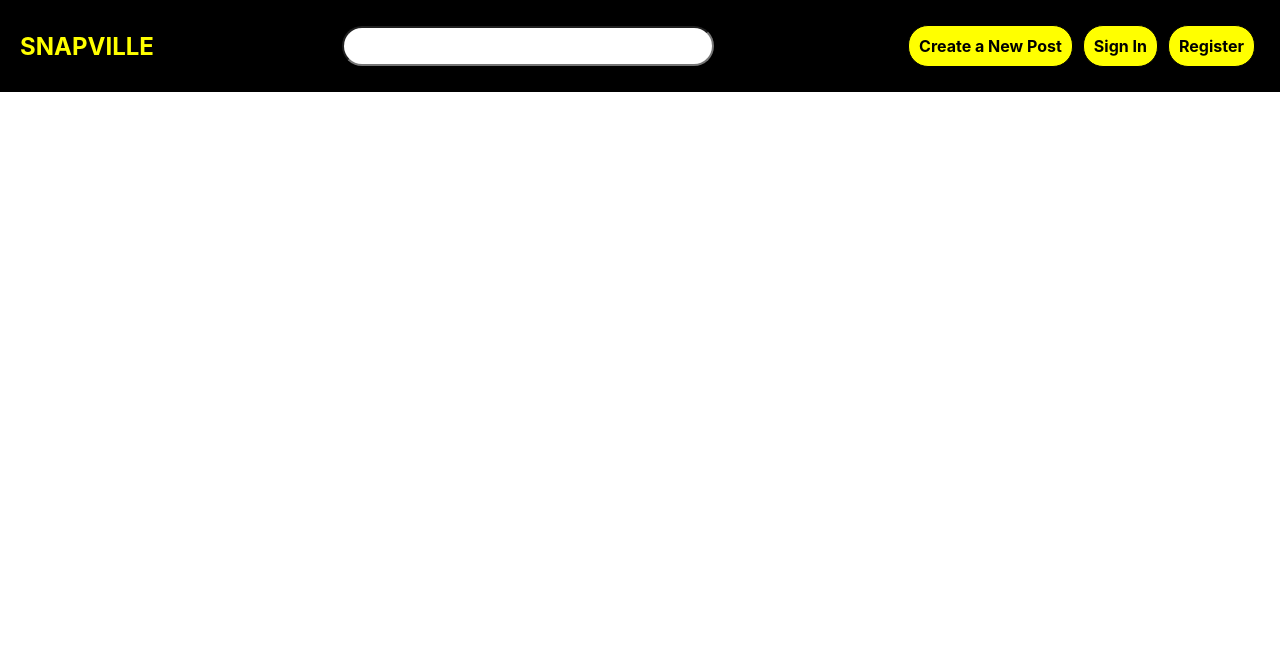
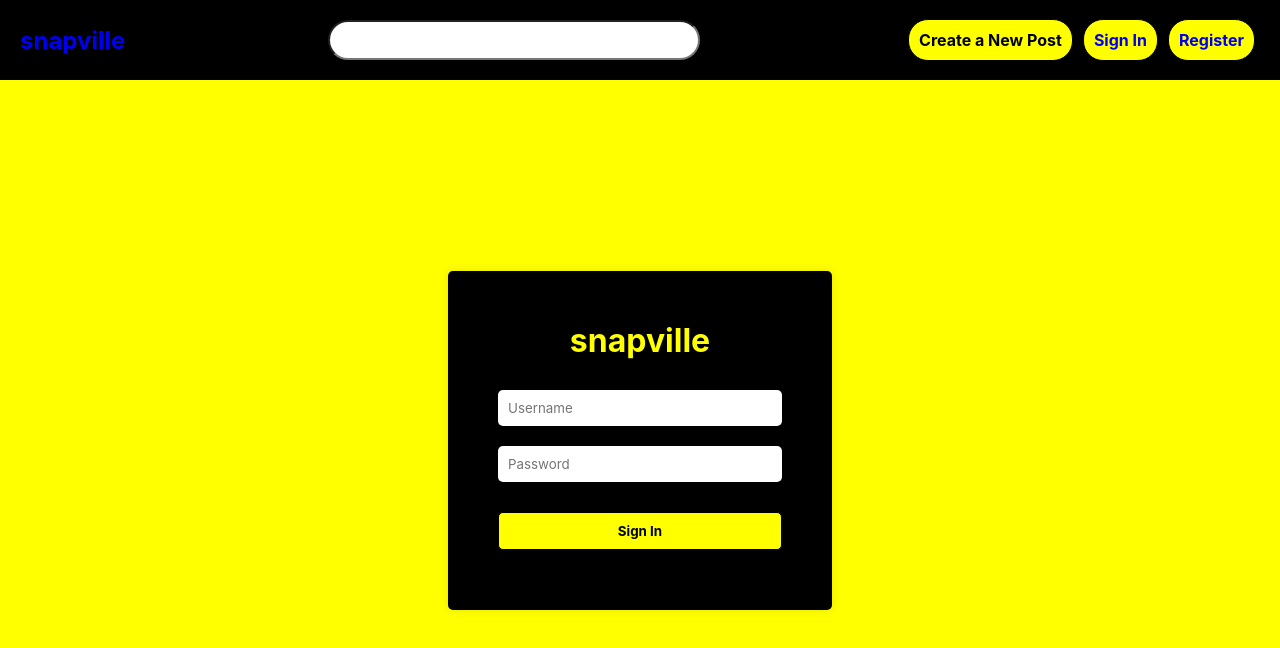
Before and after one commit to vriishan/snapville, a React (Create React App) app in the folder frontend/: page /signin in a window 1280 px wide. Shown: the top 648 px of the page. Built offline with nearby package versions, Linux system fonts and the light colour scheme.

Commit message:
Sign-In and Register Changes

```diff
--- a/frontend/package.json
+++ b/frontend/package.json
@@ -14,6 +14,7 @@
     "react-bootstrap": "^2.10.2",
     "react-dom": "^18.2.0",
     "react-icons": "^5.0.1",
+    "react-router-dom": "^6.22.3",
     "react-scripts": "5.0.1",
     "web-vitals": "^2.1.4"
   },
--- a/frontend/src/App.css
+++ b/frontend/src/App.css
@@ -6,5 +6,3 @@
 *:focus {
   outline: none;
 }
-
-/* something */
--- a/frontend/src/App.js
+++ b/frontend/src/App.js
@@ -2,8 +2,10 @@ import { useState } from "react";
 import "./App.css";
 // import "./styles.css";
 import Header from "./components/Header";
-import Modal from "react-bootstrap/Modal";
 import UploadPopup from "./components/UploadPopup";
+import { BrowserRouter as Router, Routes, Route, Link } from "react-router-dom";
+import SignInPage from "./Pages/SignInPage/SignInPage";
+import RegisterPage from "./Pages/RegisterPage/RegisterPage";
 
 function App() {
   // Using BEM naming convention
@@ -19,10 +21,18 @@ function App() {
 
   return (
     <div className="App">
-      <Header handleUploadPopupOpen={handleUploadPopupOpen} />
-      {openUploadPopup && (
-        <UploadPopup handleUploadPopupClose={handleUploadPopupClose} />
-      )}
+      <Router>
+        <Header handleUploadPopupOpen={handleUploadPopupOpen} />
+        {openUploadPopup && (
+          <UploadPopup handleUploadPopupClose={handleUploadPopupClose} />
+        )}
+
+          <Routes>s
+            <Route path="/" element={<h1>Home</h1>} />
+            <Route path="/signin" element={<SignInPage/>} />
+            <Route path="/register" element={<RegisterPage/>} />
+          </Routes>
+      </Router>
     </div>
   );
 }
--- /dev/null
+++ b/frontend/src/Pages/RegisterPage/RegisterPage.js
@@ -0,0 +1,21 @@
+import React from 'react'
+import './registerpage.css'
+
+const RegisterPage = () => {
+  return (
+    <div className='registerPage'>
+        <div className='registerPage__container'>
+            <h1 className='container__header'>snapville</h1>
+            <form className='container__form'>
+            <input type='text' placeholder='Username' />
+            <input type='email' placeholder='Email' />
+            <input type='password' placeholder='Password' />
+            <input type='password' placeholder='Confirm Password' />
+            <button type='submit'>Register</button>
+            </form>
+        </div>
+    </div>
+  )
+}
+
+export default RegisterPage
--- /dev/null
+++ b/frontend/src/Pages/RegisterPage/registerpage.css
@@ -0,0 +1,60 @@
+.registerPage {
+  display: flex;
+  justify-content: center;
+  height: 90vh;
+  align-items: center;
+  background-color: yellow;
+}
+
+.registerPage__container {
+  display: flex;
+  flex-direction: column;
+  width: 30%;
+  align-items: center;
+  padding: 50px;
+  border-radius: 5px;
+  color: yellow;
+  box-shadow: 0 0 10px rgba(0, 0, 0, 0.1);
+  background-color: black;
+}
+
+.container__header {
+  font-size: xx-large;
+  font-weight: bold;
+    margin-bottom: 20px;
+}
+
+.container__form {
+  display: flex;
+  flex-direction: column;
+  width: 100%;
+}
+
+.container__form > * {
+  margin: 10px 0;
+}
+
+.container__form > input {
+  padding: 10px;
+  border-radius: 5px;
+  border: none;
+}
+
+.container__form > button {
+  padding: 10px;
+  border-radius: 5px;
+  border: none;
+  background-color: yellow;
+  color: black;
+  font-weight: bold;
+  transition: 0.5s;
+  margin-top: 20px;
+  border: 1px solid black;
+}
+
+.container__form > button:hover {
+  background-color: black;
+  color: white;
+  cursor: pointer;
+  border: 1px solid yellow;
+}
--- /dev/null
+++ b/frontend/src/Pages/SignInPage/SignInPage.js
@@ -0,0 +1,19 @@
+import React from 'react'
+import './signinpage.css'
+
+const SignInPage = () => {
+  return (
+    <div className='signinPage'>
+        <div className='signinPage__container'>
+            <h1 className='container__header'>snapville</h1>
+            <form className='container__form'>
+            <input type='text' placeholder='Username' />
+            <input type='password' placeholder='Password' />
+            <button type='submit'>Sign In</button>
+            </form>
+        </div>
+    </div>
+  )
+}
+
+export default SignInPage
--- /dev/null
+++ b/frontend/src/Pages/SignInPage/signinpage.css
@@ -0,0 +1,61 @@
+
+.signinPage {
+    display: flex;
+    justify-content: center;
+    height: 90vh;
+    align-items: center;
+    background-color: yellow;
+}
+
+.signinPage__container {
+    display: flex;
+    flex-direction: column;
+    width: 30%;
+    align-items: center;
+    padding: 50px;
+    border-radius: 5px;
+    color: yellow;
+    box-shadow: 0 0 10px rgba(0, 0, 0, 0.1);
+    background-color: black;
+}
+
+.container__header {
+    font-size: xx-large;
+    font-weight: bold;
+      margin-bottom: 20px;
+}
+
+.container__form {
+    display: flex;
+    flex-direction: column;
+    width: 100%;
+}
+
+.container__form > * {
+    margin: 10px 0;
+}
+
+.container__form > input {
+    padding: 10px;
+    border-radius: 5px;
+    border: none;
+}
+
+.container__form > button {
+    padding: 10px;
+    border-radius: 5px;
+    border: none;
+    background-color: yellow;
+    color: black;
+    font-weight: bold;
+    transition: 0.5s;
+    margin-top: 20px;
+    border: 1px solid black;
+}
+
+.container__form > button:hover {
+    background-color: black;
+    color: white;
+    cursor: pointer;
+    border: 1px solid yellow;
+}
--- a/frontend/src/components/Header.js
+++ b/frontend/src/components/Header.js
@@ -1,10 +1,11 @@
 import React from "react";
 import "./header.css";
+import { Link } from "react-router-dom";
 
 const Header = ({ handleUploadPopupOpen }) => {
   return (
     <div className="header">
-      <div className="header__logo">SNAPVILLE</div>
+      <div className="header__logo"><Link to={'/'} style={{ textDecoration: 'none'}}>snapville</Link></div>
 
       <input className="header__search" type="text"></input>
 
@@ -15,8 +16,8 @@ const Header = ({ handleUploadPopupOpen }) => {
         >
           Create a New Post
         </div>
-        <div className="buttonContainer__button">Sign In</div>
-        <div className="buttonContainer__button">Register</div>
+        <div className="buttonContainer__button"><Link to={'/signin'}>Sign In</Link></div>
+        <div className="buttonContainer__button"><Link to={'/register'}>Register</Link></div>
         {/* TODO: more buttons go here */}
       </div>
     </div>
--- a/frontend/src/components/header.css
+++ b/frontend/src/components/header.css
@@ -7,6 +7,7 @@
   padding: 20px;
   align-items: center;
   overflow-x: hidden;
+  height: 10vh
 }
 
 .header__logo {
@@ -44,3 +45,7 @@
   cursor: pointer;
   border: 1px solid yellow;
 }
+
+a {
+  text-decoration: none;
+}
```
Also changed, not shown: 2 other files (tests, documents, lock files or other folders).
